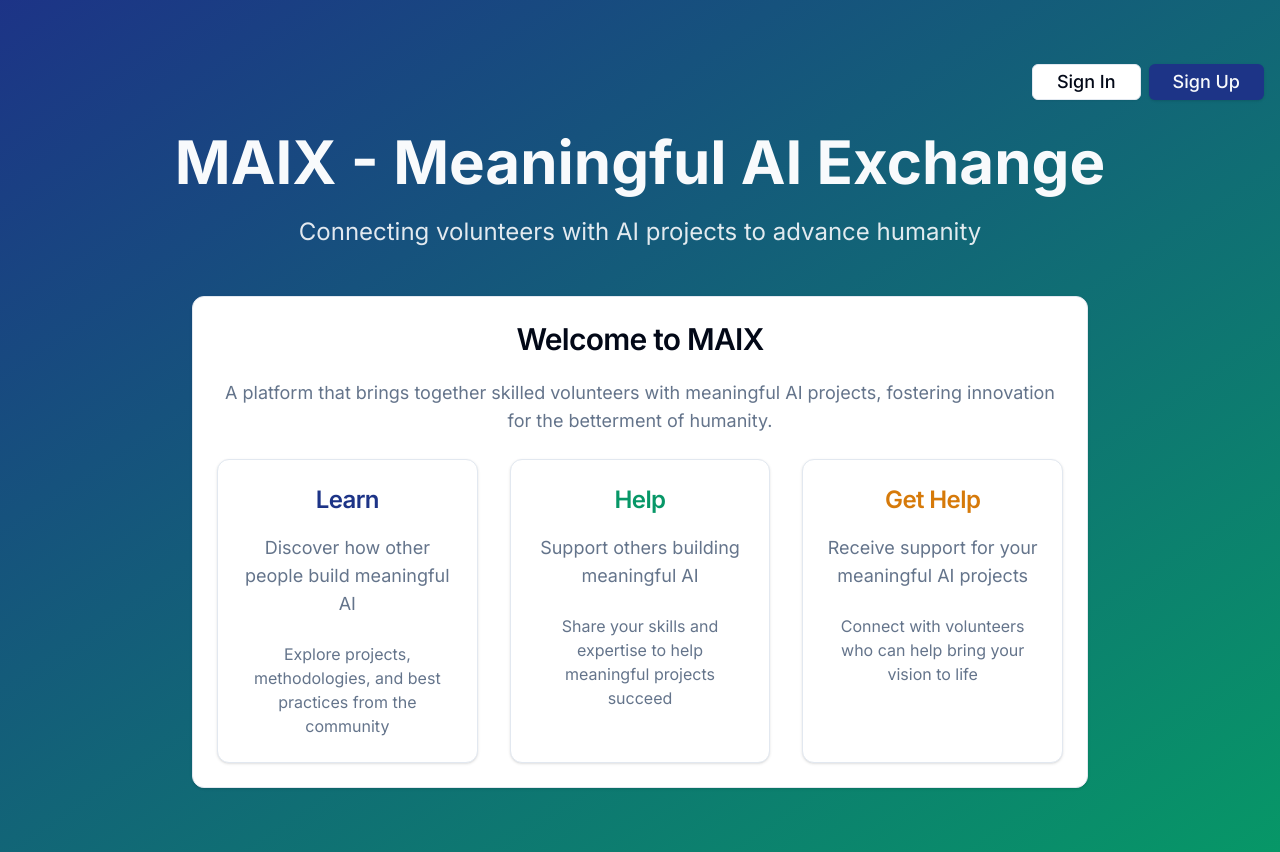
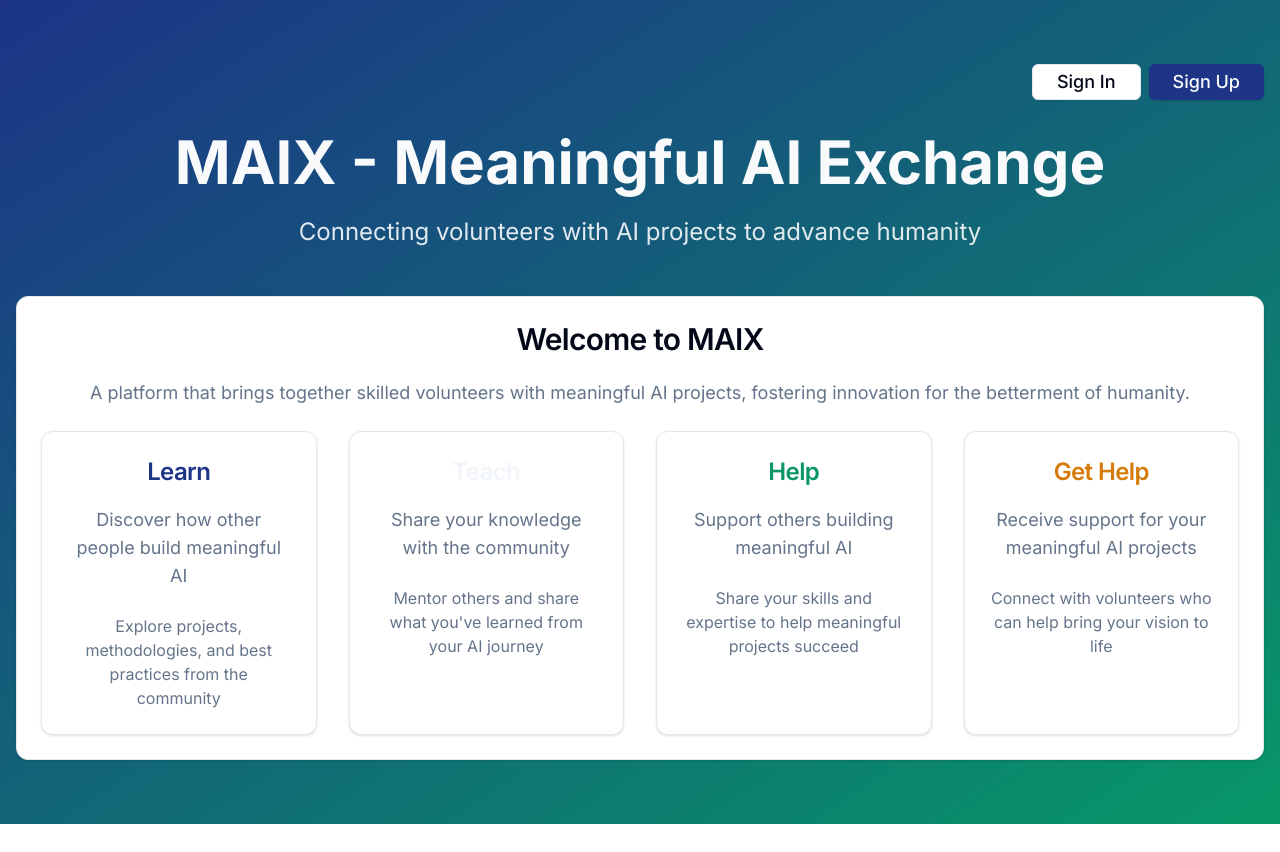
Before and after one commit to ansari-project/maix, a Next.js app: page / in a window 1280 px wide. After the commit the page ends 824 px from the top, so only its background shows below. Built offline with nearby package versions, Linux system fonts and the light colour scheme; no server answers.

Commit message:
Update homepage: add Teach card, make full-width, redirect authenticated users to dashboard

```diff
--- a/src/app/page.tsx
+++ b/src/app/page.tsx
@@ -3,40 +3,14 @@ import { Button } from "@/components/ui/button"
 import Link from "next/link"
 import { getServerSession } from 'next-auth/next'
 import { authOptions } from '@/lib/auth'
-import { PostsFeed } from '@/components/posts/PostsFeed'
+import { redirect } from 'next/navigation'
 
 export default async function Home() {
   const session = await getServerSession(authOptions)
 
-  // Show community feed for authenticated users, landing page for others
+  // Redirect authenticated users to dashboard
   if (session) {
-    return (
-      <main className="min-h-screen bg-background">
-        <div className="container mx-auto px-4 py-8">
-          <div className="mb-8">
-            <div className="flex justify-between items-start">
-              <div>
-                <h1 className="text-3xl font-bold text-foreground mb-2">
-                  Welcome back, {session.user?.name || 'User'}
-                </h1>
-                <p className="text-muted-foreground">
-                  Stay updated with the latest questions, project updates, and community discussions
-                </p>
-              </div>
-              <div className="flex gap-2">
-                <Button asChild variant="outline">
-                  <Link href="/projects/new">New Project</Link>
-                </Button>
-                <Button asChild>
-                  <Link href="/posts/new">Ask Question</Link>
-                </Button>
-              </div>
-            </div>
-          </div>
-          <PostsFeed />
-        </div>
-      </main>
-    )
+    redirect('/dashboard/home')
   }
   return (
     <main className="min-h-screen bg-gradient-to-br from-primary to-accent">
@@ -58,7 +32,7 @@ export default async function Home() {
           <p className="text-2xl text-primary-foreground/90 mb-12">
             Connecting volunteers with AI projects to advance humanity
           </p>
-          <Card className="max-w-4xl mx-auto">
+          <Card className="w-full mx-auto">
             <CardHeader>
               <CardTitle className="text-3xl mb-4">Welcome to MAIX</CardTitle>
               <CardDescription className="text-lg">
@@ -67,7 +41,7 @@ export default async function Home() {
               </CardDescription>
             </CardHeader>
             <CardContent>
-              <div className="grid md:grid-cols-3 gap-8">
+              <div className="grid md:grid-cols-4 gap-8">
                 <Card className="text-center">
                   <CardHeader>
                     <CardTitle className="text-2xl text-primary mb-3">Learn</CardTitle>
@@ -78,6 +52,19 @@ export default async function Home() {
                   <CardContent>
                     <p className="text-base text-muted-foreground">
                       Explore projects, methodologies, and best practices from the community
+                    </p>
+                  </CardContent>
+                </Card>
+                <Card className="text-center">
+                  <CardHeader>
+                    <CardTitle className="text-2xl text-secondary mb-3">Teach</CardTitle>
+                    <CardDescription className="text-lg">
+                      Share your knowledge with the community
+                    </CardDescription>
+                  </CardHeader>
+                  <CardContent>
+                    <p className="text-base text-muted-foreground">
+                      Mentor others and share what you've learned from your AI journey
                     </p>
                   </CardContent>
                 </Card>
```
